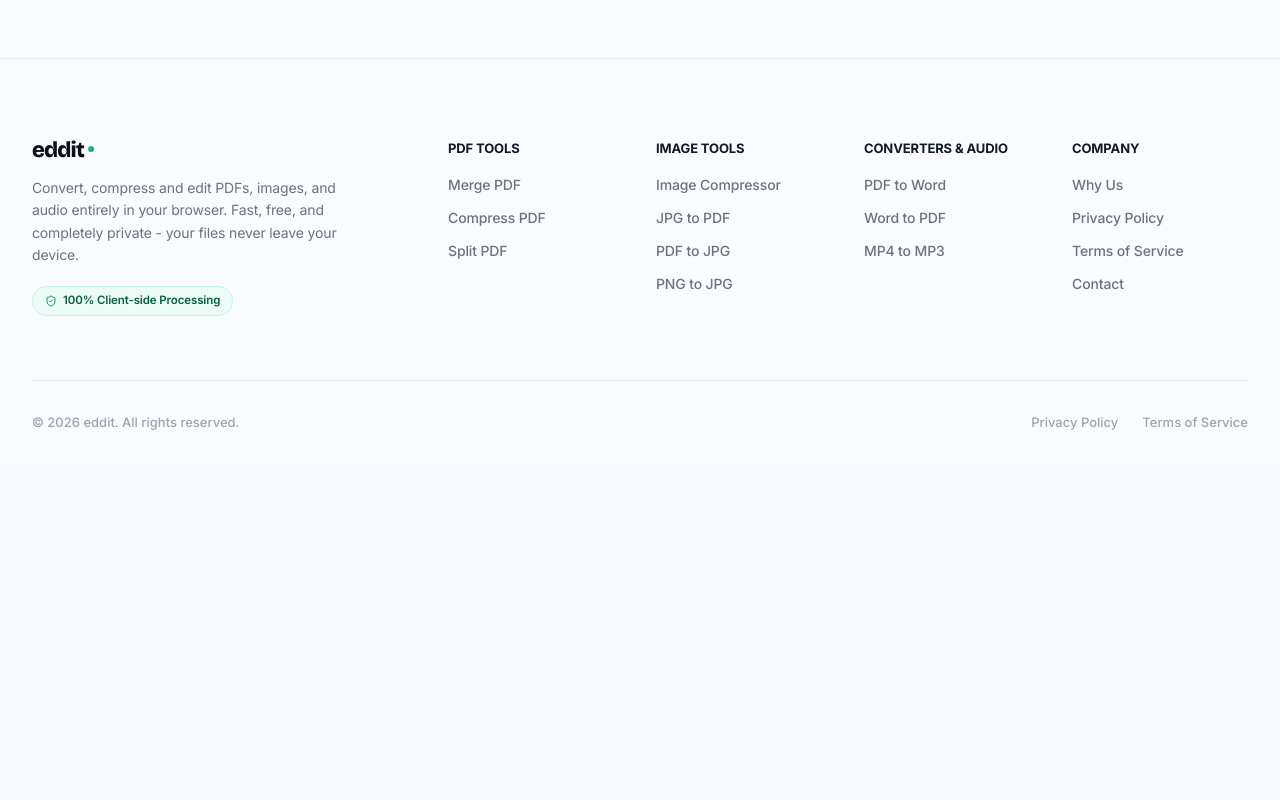
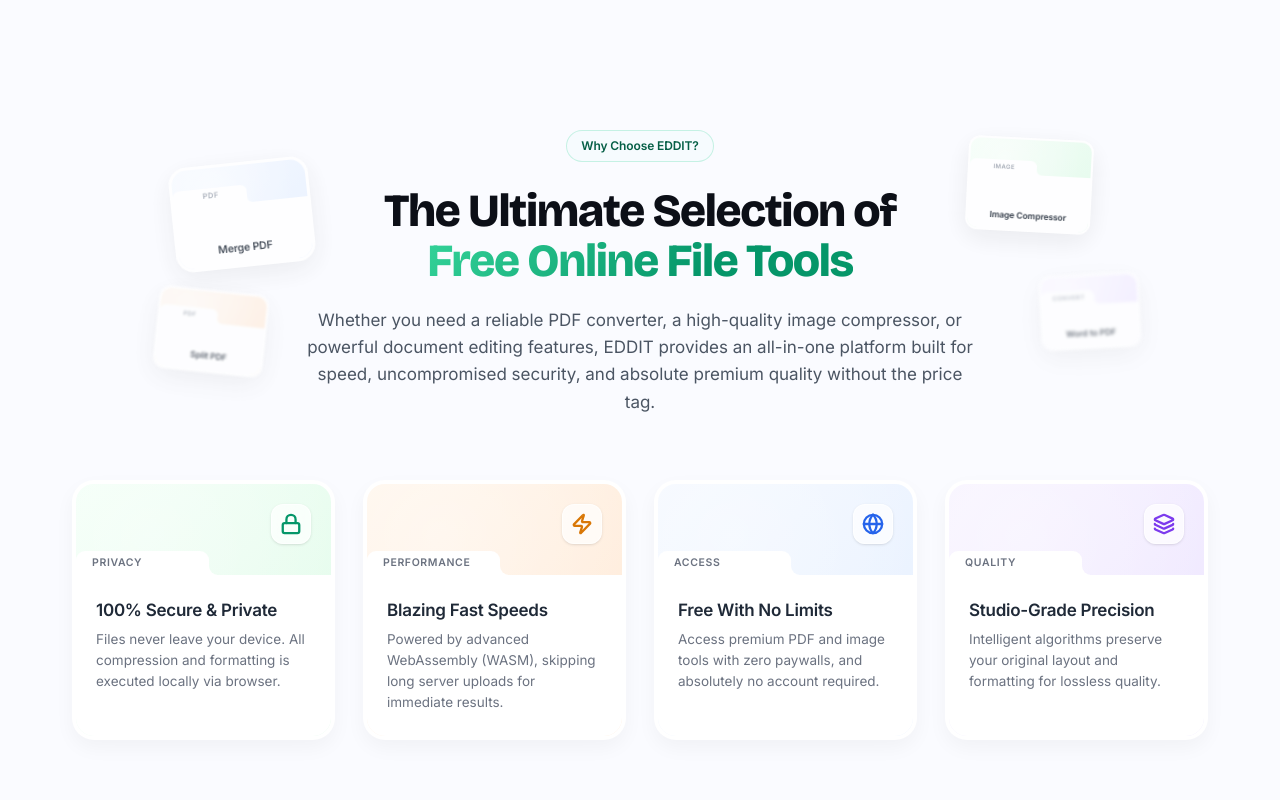
Before and after one commit to siddharth-fr/edita, a Next.js app: page / in a window 1280 px wide. Shown: the part 1380-2180 px from the top of the page. Before the commit the page ends 1844 px from the top, so only its background shows below. Built offline with nearby package versions, Linux system fonts and the light colour scheme.

Commit message:
ui update

```diff
--- a/src/app/page.tsx
+++ b/src/app/page.tsx
@@ -1,9 +1,9 @@
 import Link from 'next/link';
 import {
-  ShieldCheck, Zap, Globe, ArrowRight, Layers,
+  ShieldCheck, Zap, Globe, ArrowRight, Layers, Lock, Sparkles,
 } from 'lucide-react';
 import ToolsSection from '@/components/ui/ToolsSection';
-import HeroCardGrid from '@/components/ui/HeroCardGrid';
+import HeroCardGrid, { CardFace } from '@/components/ui/HeroCardGrid';
 
 /* ─────────────────────────────────────────────────────────
   Tool catalogue (used in the tools grid below the fold)
@@ -310,6 +310,216 @@
           <span className="flex items-center gap-1.5"><Globe className="w-3.5 h-3.5" style={{ color: '#05c6ff' }} />No account required · Always free</span>
         </div>
       </section>
+
+      {/* ════════════════════════════════════════════════════
+          WHY US / SEO SECTION
+      ════════════════════════════════════════════════════ */}
+      <section
+        className="w-full max-w-7xl px-4 sm:px-8 py-24 my-12 relative flex flex-col items-center"
+      >
+        <div className="text-center max-w-3xl mx-auto mb-16 relative z-10 mt-10">
+          {/* Static Floating Cards decorating the Title */}
+          <div className="hidden lg:block absolute -left-32 top-8 -rotate-6 opacity-80" style={{ width: 140, filter: 'blur(0.5px)' }}>
+            <CardFace label="Merge PDF" category="PDF" gradient="linear-gradient(135deg,#F5F9FF,#E6F0FF)" size={140} />
+          </div>
+          <div className="hidden lg:block absolute -right-28 top-2 rotate-3 opacity-90" style={{ width: 125, filter: 'blur(0px)' }}>
+            <CardFace label="Image Compressor" category="IMAGE" gradient="linear-gradient(135deg,#F3FFF7,#E2FBEA)" size={125} />
+          </div>
+          <div className="hidden lg:block absolute -right-40 top-36 -rotate-3 opacity-60" style={{ width: 100, filter: 'blur(1.5px)' }}>
+             <CardFace label="Word to PDF" category="CONVERT" gradient="linear-gradient(135deg,#F8F4FF,#EDE5FF)" size={100} />
+          </div>
+          <div className="hidden lg:block absolute -left-36 top-40 rotate-6 opacity-70" style={{ width: 110, filter: 'blur(1px)' }}>
+             <CardFace label="Split PDF" category="PDF" gradient="linear-gradient(135deg,#FFF6EC,#FFEAD8)" size={110} />
+          </div>
+          <div
+            className="inline-flex items-center gap-2 mb-6"
+            style={{
+              padding: '6px 14px',
+              borderRadius: 999,
+              border: '1px solid rgba(52, 211, 153, 0.25)',
+              background: 'rgba(197, 255, 234, 0.08)',
+              color: '#065F46',
+              fontSize: 12,
+              fontWeight: 600,
+              letterSpacing: '-0.01em',
+            }}
+          >
+            <span>Why Choose EDDIT?</span>
+          </div>
+
+          <h2 style={{
+            margin: 0,
+            fontFamily: 'var(--font-display), sans-serif',
+            fontSize: 'clamp(32px, 5vw, 46px)',
+            fontWeight: 800,
+            letterSpacing: '-0.03em',
+            color: '#0C0F17',
+            marginBottom: '20px',
+            lineHeight: 1.1,
+          }}>
+            The Ultimate Selection of <br className="hidden sm:block" />
+            <span style={{
+              background: 'linear-gradient(128deg, #34D399 0%, #059669 65%)',
+              WebkitBackgroundClip: 'text',
+              WebkitTextFillColor: 'transparent',
+              backgroundClip: 'text',
+            }}>Free Online File Tools</span>
+          </h2>
+          <p style={{
+            fontSize: '17px',
+            lineHeight: 1.6,
+            color: '#4B5563',
+            fontWeight: 400,
+            maxWidth: '680px',
+            margin: '0 auto'
+          }}>
+            Whether you need a reliable PDF converter, a high-quality image compressor, or powerful document editing features, EDDIT provides an all-in-one platform built for speed, uncompromised security, and absolute premium quality without the price tag.
+          </p>
+        </div>
+
+        <div className="grid grid-cols-1 md:grid-cols-2 lg:grid-cols-4 gap-6 sm:gap-7 w-full max-w-6xl relative z-10 px-2">
+          {[
+            {
+              icon: <Lock size={22} style={{ color: '#059669' }} strokeWidth={2.5} />,
+              title: "100% Secure & Private",
+              desc: "Files never leave your device. All compression and formatting is executed locally via browser.",
+              gradient: 'linear-gradient(135deg,#F3FFF7,#E2FBEA)',
+              category: 'PRIVACY'
+            },
+            {
+              icon: <Zap size={22} style={{ color: '#D97706' }} strokeWidth={2.5} />,
+              title: "Blazing Fast Speeds",
+              desc: "Powered by advanced WebAssembly (WASM), skipping long server uploads for immediate results.",
+              gradient: 'linear-gradient(135deg,#FFF6EC,#FFEAD8)',
+              category: 'PERFORMANCE'
+            },
+            {
+              icon: <Globe size={22} style={{ color: '#2563EB' }} strokeWidth={2.5} />,
+              title: "Free With No Limits",
+              desc: "Access premium PDF and image tools with zero paywalls, and absolutely no account required.",
+              gradient: 'linear-gradient(135deg,#F5F9FF,#E6F0FF)',
+              category: 'ACCESS'
+            },
+            {
+              icon: <Layers size={22} style={{ color: '#7C3AED' }} strokeWidth={2.5} />,
+              title: "Studio-Grade Precision",
+              desc: "Intelligent algorithms preserve your original layout and formatting for lossless quality.",
+              gradient: 'linear-gradient(135deg,#F8F4FF,#EDE5FF)',
+              category: 'QUALITY'
+            }
+          ].map((feature, i) => (
+            <div
+              key={i}
+              className="group relative w-full bg-white p-1 transition-all duration-300 hover:-translate-y-1 flex flex-col shadow-[0_8px_20px_rgba(0,0,0,0.04)] hover:shadow-[0_18px_40px_rgba(0,0,0,0.08)]"
+              style={{
+                borderRadius: '22px',
+                minHeight: '260px',
+              }}
+            >
+              {/* PASTEL BACKGROUND */}
+              <div
+                className="absolute overflow-hidden transition-all duration-300 group-hover:saturate-[1.08] group-hover:brightness-[1.02]"
+                style={{
+                  inset: '4px',
+                  borderRadius: '18px',
+                  background: feature.gradient,
+                }}
+              >
+                {/* AMBIENT LIGHT */}
+                <div
+                  className="absolute inset-0 transition-all duration-300"
+                  style={{
+                    background: 'radial-gradient(circle at 28% 20%, rgba(255,255,255,0.35), transparent 70%)',
+                  }}
+                />
+                {/* AMBIENT LIGHT HOVER */}
+                <div
+                  className="absolute inset-0 transition-all duration-300 opacity-0 group-hover:opacity-100"
+                  style={{
+                    background: 'radial-gradient(circle at 28% 20%, rgba(255,255,255,0.55), transparent 65%)',
+                  }}
+                />
+
+                {/* Icon */}
+                <div className="absolute top-5 right-5 w-10 h-10 bg-white/70 backdrop-blur-md rounded-[12px] flex items-center justify-center shadow-sm border border-white/60 transition-transform duration-300 group-hover:scale-110 group-hover:rotate-3">
+                  {feature.icon}
+                </div>
+              </div>
+
+              {/* FOLDER BODY */}
+              <div
+                className="absolute bg-white flex flex-col justify-start"
+                style={{
+                  bottom: '4px',
+                  left: '4px',
+                  right: '4px',
+                  height: '62%',
+                  borderRadius: '0 0 18px 18px',
+                  padding: '24px 20px 20px',
+                }}
+              >
+                {/* CATEGORY NOTCH */}
+                <div
+                  style={{
+                    position: 'absolute',
+                    top: '-24px',
+                    left: 0,
+                    width: '52%',
+                    height: '24px',
+                    background: '#ffffff',
+                    borderRadius: '9px 9px 0 0',
+                    padding: '4px 14px 0 16px',
+                    fontSize: '10.5px',
+                    fontWeight: 600,
+                    letterSpacing: '0.06em',
+                    color: '#6B7280',
+                    textTransform: 'uppercase'
+                  }}
+                >
+                  {feature.category}
+                </div>
+
+                {/* CURVE SEAM */}
+                <div
+                  style={{
+                    position: 'absolute',
+                    top: '-24px',
+                    left: '52%',
+                    width: '16px',
+                    height: '24px',
+                    background: 'transparent',
+                    boxShadow: '-8px 8px 0 0 #ffffff',
+                    borderRadius: '0 0 0 9px'
+                  }}
+                />
+
+                <div
+                  style={{
+                    fontSize: '17px',
+                    fontWeight: 600,
+                    color: '#1F2937',
+                    letterSpacing: '-0.015em',
+                    lineHeight: 1.35,
+                    marginBottom: '8px'
+                  }}
+                >
+                  {feature.title}
+                </div>
+                <div
+                  style={{
+                    fontSize: '13.5px',
+                    color: '#6B7280',
+                    lineHeight: 1.55,
+                    fontWeight: 400,
+                  }}
+                >
+                  {feature.desc}
+                </div>
+              </div>
+            </div>
+          ))}
+        </div>
+      </section>
     </main>
   );
 }
--- a/src/components/ui/HeroCardGrid.tsx
+++ b/src/components/ui/HeroCardGrid.tsx
@@ -26,7 +26,7 @@
 }
 
 /** Shared folder card face — used by both desktop grid and mobile layout */
-function CardFace({
+export function CardFace({
   label, category, gradient, size,
 }: { label: string; category: string; gradient: string; size: number }) {
   const tabH   = size < 130 ? 14 : 18;
@@ -136,13 +136,13 @@
                 left: COL_POSITIONS[card.col],
                 top:  ROW_POSITIONS[card.row],
                 transform: `translate(-50%, -50%) rotate(${card.rotate})`,
-                width: 152,
+                width: 184,
                 opacity,
                 filter: `blur(${blurPx}px) saturate(${saturate})`,
                 transition: 'opacity 0.55s ease',
               }}
             >
-              <CardFace label={card.label} category={card.category} gradient={card.gradient} size={152} />
+              <CardFace label={card.label} category={card.category} gradient={card.gradient} size={184} />
             </div>
           );
         })}
@@ -169,13 +169,13 @@
                  left: MOBILE_COLS[slot.col],
                  top: MOBILE_ROWS[slot.row],
                  transform: `translate(-50%, -50%) rotate(${card.rotate})`,
-                 width: 90, // Slightly smaller to ensure 3 columns fit well side-by-side
+                 width: 110, // Slightly smaller to ensure 3 columns fit well side-by-side
                  opacity,
                  filter: `blur(${blurPx}px) saturate(${saturate})`,
                  transition: 'opacity 0.55s ease',
                }}
              >
-               <CardFace label={card.label} category={card.category} gradient={card.gradient} size={90} />
+               <CardFace label={card.label} category={card.category} gradient={card.gradient} size={110} />
              </div>
            );
         })}
```
